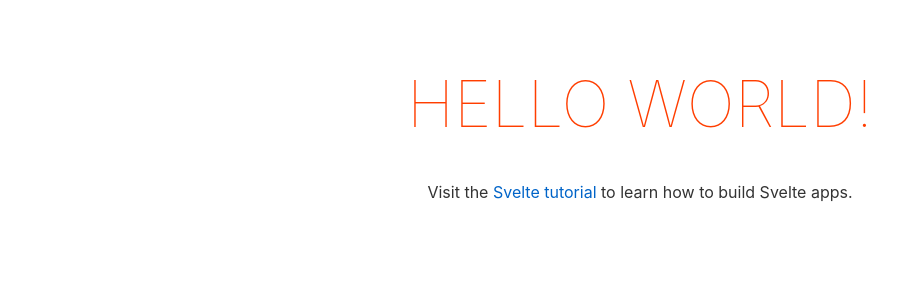
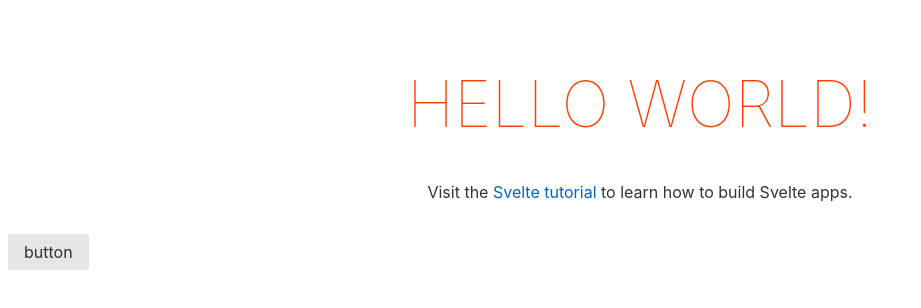
Before and after one commit to mugi111/my-profile-page, a Svelte app: page / in a window 1280 px wide. Shown: the top 308 px of the page, without its empty margins (0-921 px from the left). Built offline with nearby package versions, Linux system fonts and the light colour scheme.

Commit message:
ADD: ボタンの追加

```diff
--- a/src/App.svelte
+++ b/src/App.svelte
@@ -1,4 +1,5 @@
 <script>
+	import Button from "./components/button"
 	export let name;
 </script>
 
@@ -6,6 +7,7 @@
 	<h1>Hello {name}!</h1>
 	<p>Visit the <a href="https://svelte.dev/tutorial">Svelte tutorial</a> to learn how to build Svelte apps.</p>
 </main>
+<Button label="button"/>
 
 <style>
 	main {
--- /dev/null
+++ b/src/components/button.svelte
@@ -0,0 +1,5 @@
+<script>
+  export let label;
+</script>
+
+<button class="pure-button">{label}</button>
```
